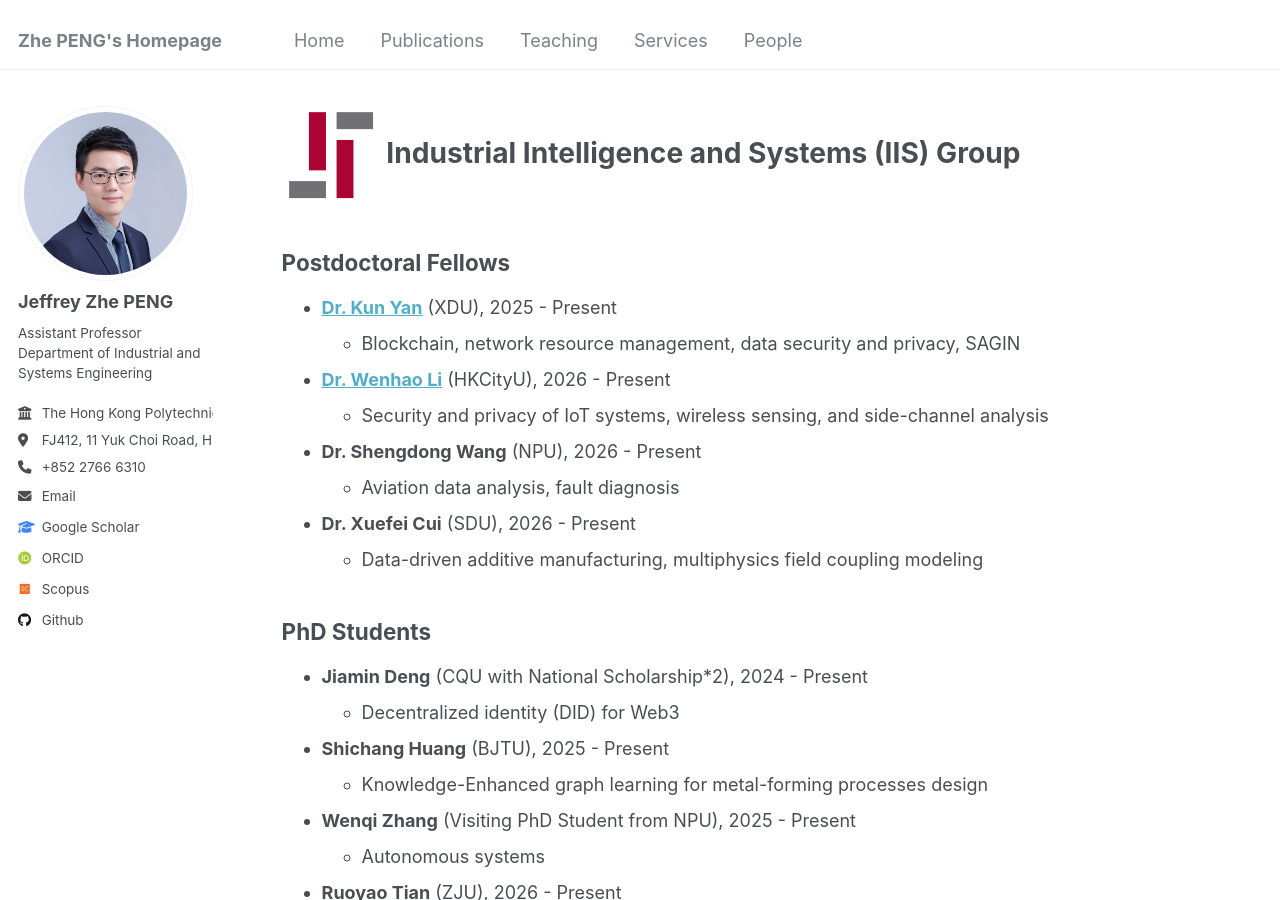
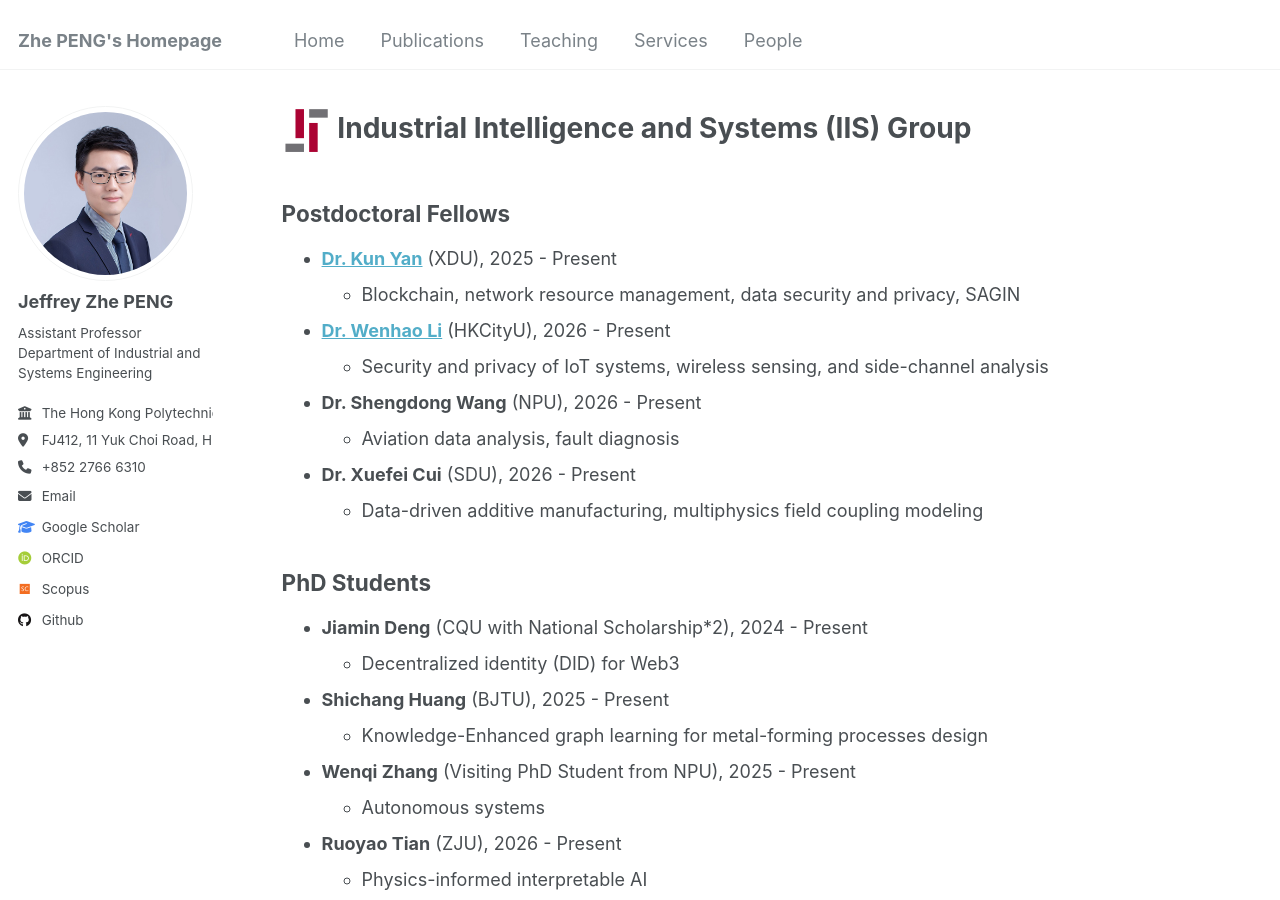
Before and after one commit to PENG-Zhe/peng-zhe.github.io, a Jekyll site: the page built from _pages/people.md, in a window 1280 px wide and 900 px high. Built offline with Jekyll 4.4.1, drawn with Linux system fonts in a browser that asks for light colours; some web fonts are replaced.

Commit message:
Update people.md

```diff
--- a/_pages/people.md
+++ b/_pages/people.md
@@ -1,5 +1,5 @@
 ---
-title: "<img src='/images/IIS_Logo.png' style='width: 10%; height: auto;'> Industrial Intelligence and Systems (IIS) Group"
+title: "<img src='/images/IIS_Logo.png' style='width: 5%; height: auto;'> Industrial Intelligence and Systems (IIS) Group"
 permalink: /people/
 layout: archive
 ---
```
